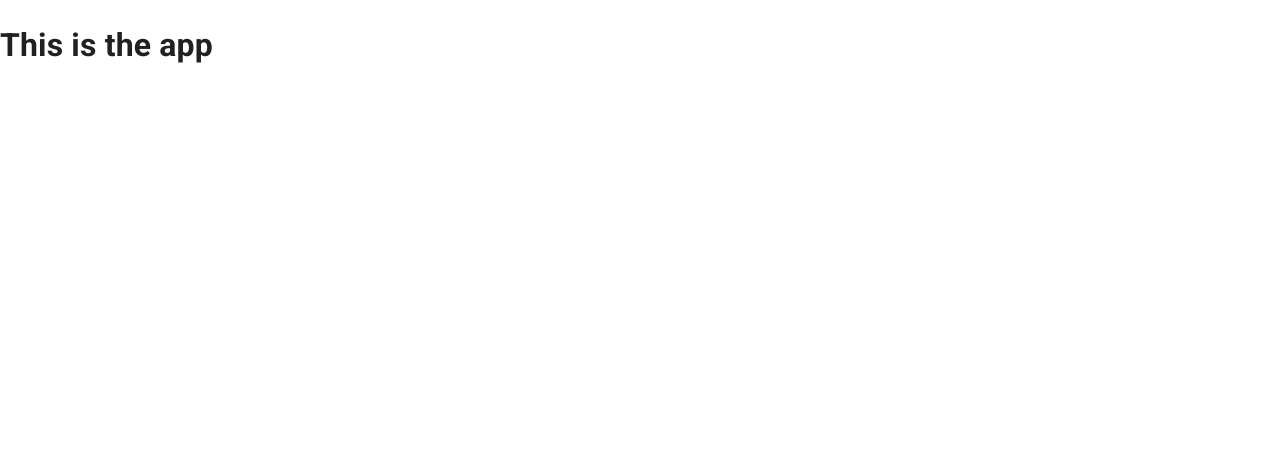
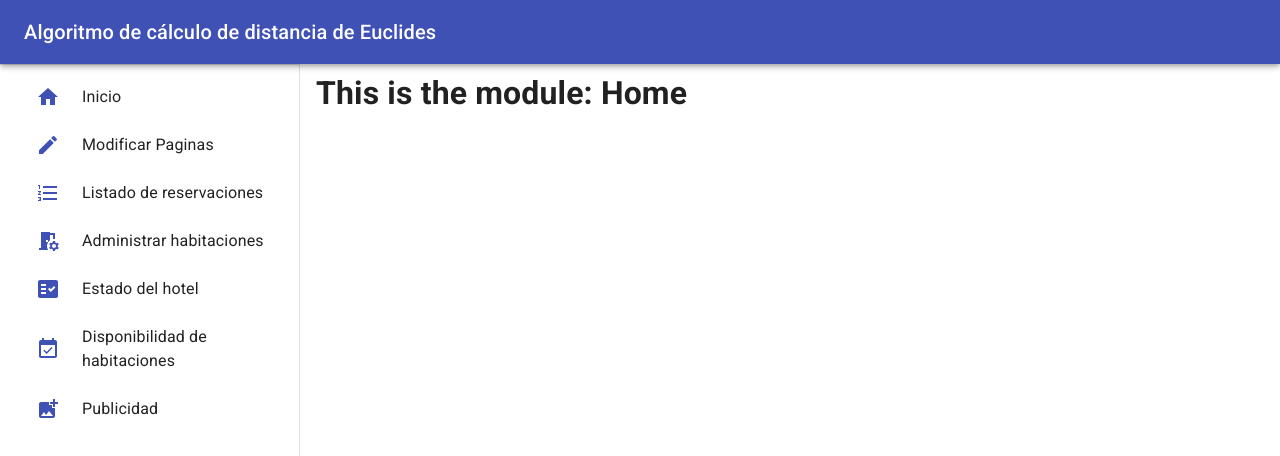
Before and after one commit to spiedra/hotel-bellas-olas-admin-website, a React (Create React App) app: page / in a window 1280 px wide. Shown: the top 456 px of the page. Built offline with nearby package versions, Linux system fonts and the light colour scheme.

Commit message:
feat/add navbar (#10)
PR close #10

```diff
--- a/src/App.js
+++ b/src/App.js
@@ -1,8 +1,27 @@
 import React from 'react'
+import { Outlet } from 'react-router-dom'
+
+import Box from '@mui/material/Box'
+import Navbar from './components/Navbar'
+
+const drawerWidth = 300
 
 function App () {
   return (
-    <h1>This is the app</h1>
+    <Box sx={{ display: 'flex', height: '100vh' }}>
+      <Navbar />
+      <Box
+        component="main"
+        sx={{
+          flexGrow: 1,
+          paddingTop: 6,
+          paddingLeft: 2,
+          width: { sm: `calc(100% - ${drawerWidth}px)` }
+        }}
+      >
+        <Outlet />
+      </Box>
+    </Box>
   )
 }
 
--- /dev/null
+++ b/src/components/Navbar/consts/index.js
@@ -0,0 +1,54 @@
+import React from 'react'
+
+import HomeIcon from '@mui/icons-material/Home'
+import EditIcon from '@mui/icons-material/Edit'
+import FormatListNumberedIcon from '@mui/icons-material/FormatListNumbered'
+import RoomPreferencesIcon from '@mui/icons-material/RoomPreferences'
+import FactCheckIcon from '@mui/icons-material/FactCheck'
+import EventAvailableIcon from '@mui/icons-material/EventAvailable'
+import AddPhotoAlternateIcon from '@mui/icons-material/AddPhotoAlternate'
+
+export const navbarItems = [
+  {
+    id: 0,
+    icon: <HomeIcon />,
+    label: 'Inicio',
+    route: '/'
+  },
+  {
+    id: 1,
+    icon: <EditIcon />,
+    label: 'Modificar Paginas',
+    route: 'update-pages'
+  },
+  {
+    id: 2,
+    icon: <FormatListNumberedIcon />,
+    label: 'Listado de reservaciones',
+    route: 'reservation-list'
+  },
+  {
+    id: 3,
+    icon: <RoomPreferencesIcon />,
+    label: 'Administrar habitaciones',
+    route: 'manage-rooms'
+  },
+  {
+    id: 4,
+    icon: <FactCheckIcon />,
+    label: 'Estado del hotel',
+    route: 'hotel-status'
+  },
+  {
+    id: 5,
+    icon: <EventAvailableIcon />,
+    label: 'Disponibilidad de habitaciones',
+    route: 'room-availability'
+  },
+  {
+    id: 6,
+    icon: <AddPhotoAlternateIcon />,
+    label: 'Publicidad',
+    route: 'advertising'
+  }
+]
--- a/src/components/Navbar/index.js
+++ b/src/components/Navbar/index.js
@@ -0,0 +1,118 @@
+import React, { useState } from 'react'
+import { useNavigate } from 'react-router'
+
+import AppBar from '@mui/material/AppBar'
+import Box from '@mui/material/Box'
+import Divider from '@mui/material/Divider'
+import Drawer from '@mui/material/Drawer'
+import IconButton from '@mui/material/IconButton'
+import List from '@mui/material/List'
+import ListItem from '@mui/material/ListItem'
+import ListItemIcon from '@mui/material/ListItemIcon'
+import ListItemText from '@mui/material/ListItemText'
+import Toolbar from '@mui/material/Toolbar'
+import Typography from '@mui/material/Typography'
+
+import MenuIcon from '@mui/icons-material/Menu'
+import CloseIcon from '@mui/icons-material/Close'
+
+import { navbarItems } from './consts/index'
+import { navbarStyles } from './styles'
+
+const drawerWidth = 300
+
+const Navbar = () => {
+  const [isOpen, setIsOpen] = useState(false)
+  const navigate = useNavigate()
+
+  const handleDrawerToggle = () => {
+    setIsOpen(!isOpen)
+  }
+
+  const drawer = (
+    <div>
+      <Toolbar sx={navbarStyles.toolbarClose}>
+        <IconButton
+          color="inherit"
+          aria-label="open drawer"
+          edge="start"
+          onClick={handleDrawerToggle}
+        >
+          <CloseIcon />
+        </IconButton>
+      </Toolbar>
+      <Divider />
+      <List>
+        {navbarItems.map((item, index) => (
+          <ListItem
+            button
+            key={item.id}
+            onClick={() => {
+              navigate(item.route)
+            }}
+          >
+            <ListItemIcon sx={navbarStyles.icons}>{item.icon}</ListItemIcon>
+            <ListItemText sx={navbarStyles.text} primary={item.label} />
+          </ListItem>
+        ))}
+      </List>
+    </div>
+  )
+
+  return (
+    <>
+      <AppBar position="fixed" sx={navbarStyles.appBar}>
+        <Toolbar>
+          <IconButton
+            color="inherit"
+            aria-label="open drawer"
+            edge="start"
+            onClick={handleDrawerToggle}
+            sx={{ mr: 2, display: { md: 'none' } }}
+          >
+            <MenuIcon />
+          </IconButton>
+          <Typography variant="h6" noWrap component="div">
+            Algoritmo de cálculo de distancia de Euclides
+          </Typography>
+        </Toolbar>
+      </AppBar>
+      <Box component="nav" sx={navbarStyles.nav}>
+        <Drawer
+          variant="temporary"
+          open={isOpen}
+          onClose={handleDrawerToggle}
+          ModalProps={{
+            keepMounted: true
+          }}
+          sx={{
+            display: { xs: 'block', md: 'none' },
+            '& .MuiDrawer-paper': {
+              boxSizing: 'border-box',
+              width: drawerWidth
+            }
+          }}
+        >
+          {drawer}
+        </Drawer>
+        <Drawer
+          variant="permanent"
+          sx={{
+            display: { xs: 'none', md: 'block' },
+            '& .MuiDrawer-paper': {
+              boxSizing: 'border-box',
+              width: drawerWidth,
+              height: '100vh',
+              position: 'static'
+            }
+          }}
+          open
+        >
+          {drawer}
+        </Drawer>
+      </Box>
+    </>
+  )
+}
+
+export default Navbar
--- a/src/components/Navbar/styles.js
+++ b/src/components/Navbar/styles.js
@@ -0,0 +1,31 @@
+import { theme } from '../../styles/theme'
+
+const drawerWidth = 300
+
+export const navbarStyles = {
+  icons: {
+    color: theme.palette.primary.main,
+    marginLeft: '20px'
+  },
+  text: {
+    '& span': {
+      marginLeft: '-10px',
+      fontSize: '16px'
+    }
+  },
+  appBar: {
+    width: '100%',
+    position: 'fixed'
+  },
+  toolbarClose: {
+    justifyContent: 'flex-end'
+  },
+  nav: {
+    width: { md: drawerWidth },
+    flexShrink: { sm: 0 }
+  },
+  iconButton: {
+    mr: 2,
+    display: { md: 'none' }
+  }
+}
```
